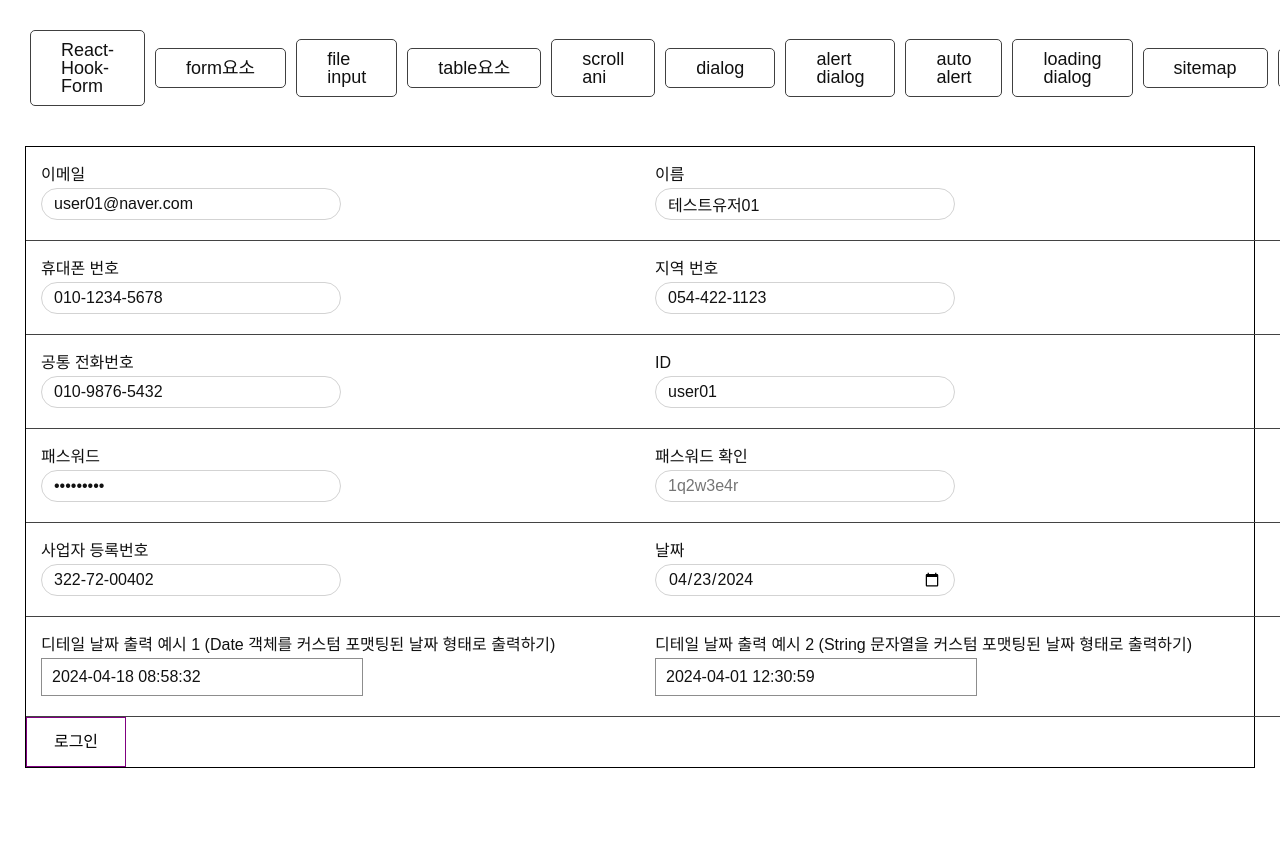
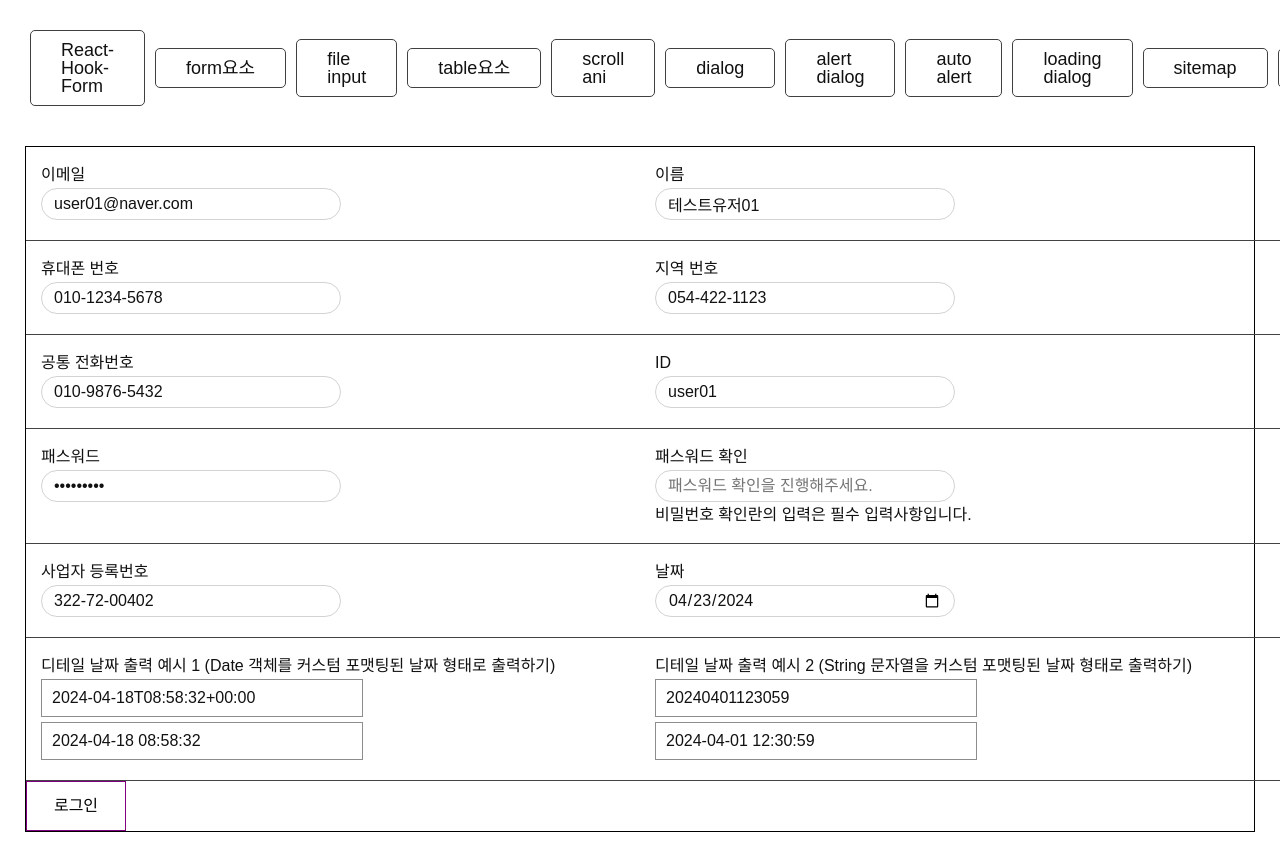
Before and after one commit to Lee-Sang-Beom/commonComponent, a Next.js app: page /validationCheck in a window 1280 px wide. Shown: the top 842 px of the page. Before the commit the page ends 800 px from the top, so only its background shows below. Built offline with nearby package versions, Linux system fonts and the light colour scheme; a web font is replaced by a local one.

Commit message:
수정 - > react-hook-form 디테일 날짜 관리

```diff
--- a/app/validationCheck/ReactFormClient.tsx
+++ b/app/validationCheck/ReactFormClient.tsx
@@ -19,6 +19,7 @@ import { useForm } from "react-hook-form";
 import "./input.scss";
 import { useEffect } from "react";
 import Input from "@/components/Input/Input";
+import moment from "moment";
 
 interface IProps {
   data: {
@@ -171,7 +172,7 @@ export default function ReactFormClient({ data }: IProps) {
         <Input
           {...register("phoneNumber", phoneNumberReactHookFormOption(true))}
           type="text"
-          placeholder="01000000000"
+          placeholder="휴대폰 번호를 입력해주세요."
           aria-invalid={
             isSubmitted ? (errors.phoneNumber ? "true" : "false") : undefined
           }
@@ -200,7 +201,7 @@ export default function ReactFormClient({ data }: IProps) {
         <Input
           {...register("regionNumber", regionNumberReactHookFormOption(true))}
           type="text"
-          placeholder="01000000000"
+          placeholder="지역 번호를 입력해주세요."
           aria-invalid={
             isSubmitted ? (errors.regionNumber ? "true" : "false") : undefined
           }
@@ -229,7 +230,7 @@ export default function ReactFormClient({ data }: IProps) {
         <Input
           {...register("commonNumber", commonNumberReactHookFormOption())}
           type="text"
-          placeholder="01000000000"
+          placeholder="공통 전화번호를 입력해주세요."
           aria-invalid={
             isSubmitted ? (errors.commonNumber ? "true" : "false") : undefined
           }
@@ -285,7 +286,7 @@ export default function ReactFormClient({ data }: IProps) {
         <Input
           {...register("pw", passwordReactHookFormOption(true))}
           type="password"
-          placeholder="1q2w3e4r"
+          placeholder="패스워드를 입력해주세요."
           aria-invalid={
             isSubmitted ? (errors.pw ? "true" : "false") : undefined
           }
@@ -304,10 +305,10 @@ export default function ReactFormClient({ data }: IProps) {
         <Input
           {...register(
             "pwConfirm",
-            passwordConfirmReactHookFormOption(watch("pw"))
+            passwordConfirmReactHookFormOption(watch("pw"), true)
           )}
           type="password"
-          placeholder="1q2w3e4r"
+          placeholder="패스워드 확인을 진행해주세요."
           aria-invalid={
             isSubmitted ? (errors.pwConfirm ? "true" : "false") : undefined
           }
@@ -364,7 +365,11 @@ export default function ReactFormClient({ data }: IProps) {
 
       {/* 날짜 2 : Date 형식으로 들어온 데이터를 YYYY-MM-DD HH:mm:ss 형식으로 변환*/}
       <div className="input_box">
-        <p>{`디테일 날짜 출력 예시 1 (Date 객체를 커스텀 포맷팅된 날짜 형태로 출력하기)`}</p>
+        <p>
+          {`디테일 날짜 출력 예시 1 (Date 객체를 커스텀 포맷팅된 날짜 형태로 출력하기)`}
+        </p>
+        <p className="etc_txt">{moment(watch("createDtDetail")).format("")}</p>
+
         <p className="etc_txt">
           {insertHyphenToString(
             "DATE",
@@ -379,7 +384,11 @@ export default function ReactFormClient({ data }: IProps) {
 
       {/* 날짜 3 : 문자열 형식으로 들어온 데이터를  YYYY-MM-DD HH:mm:ss 형식으로 변환 */}
       <div className="input_box">
-        <p>{`디테일 날짜 출력 예시 2 (String 문자열을 커스텀 포맷팅된 날짜 형태로 출력하기)`}</p>
+        <p>
+          {`디테일 날짜 출력 예시 2 (String 문자열을 커스텀 포맷팅된 날짜 형태로 출력하기)`}
+        </p>
+        <p className="etc_txt">{watch("createDtDetailString")}</p>
+
         <p className="etc_txt">
           {insertHyphenToString(
             "DATE",
```
